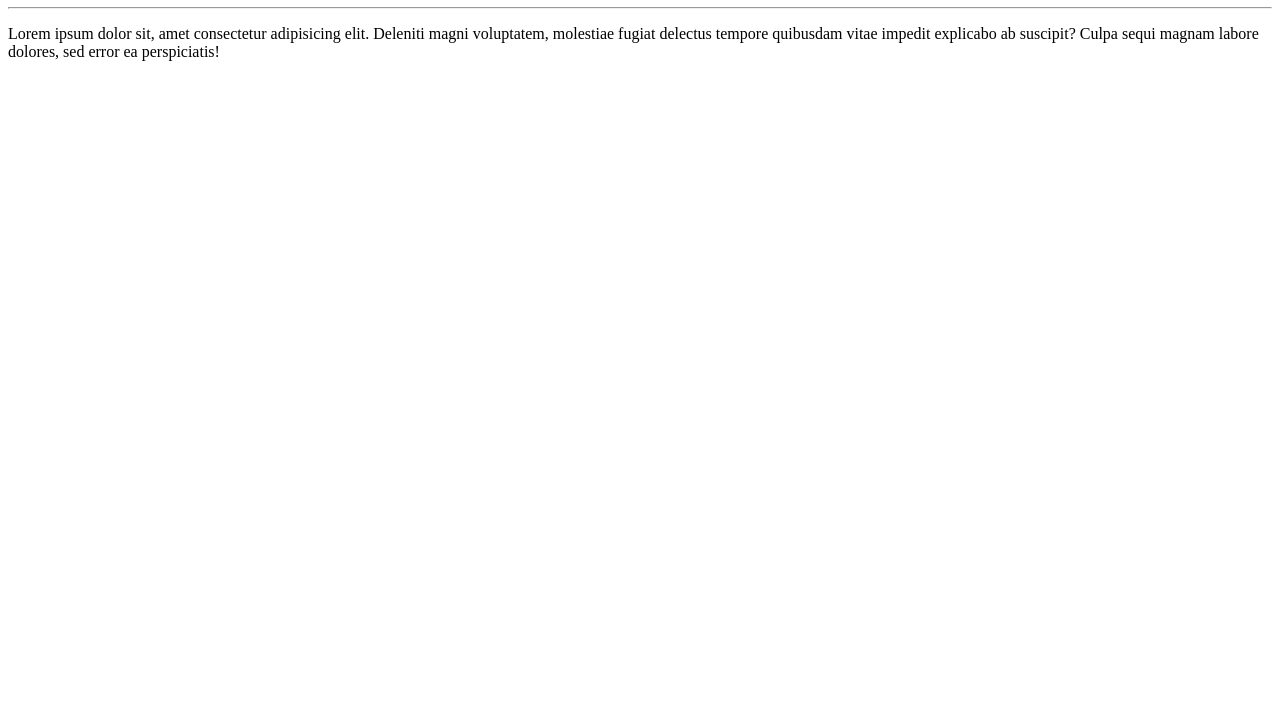
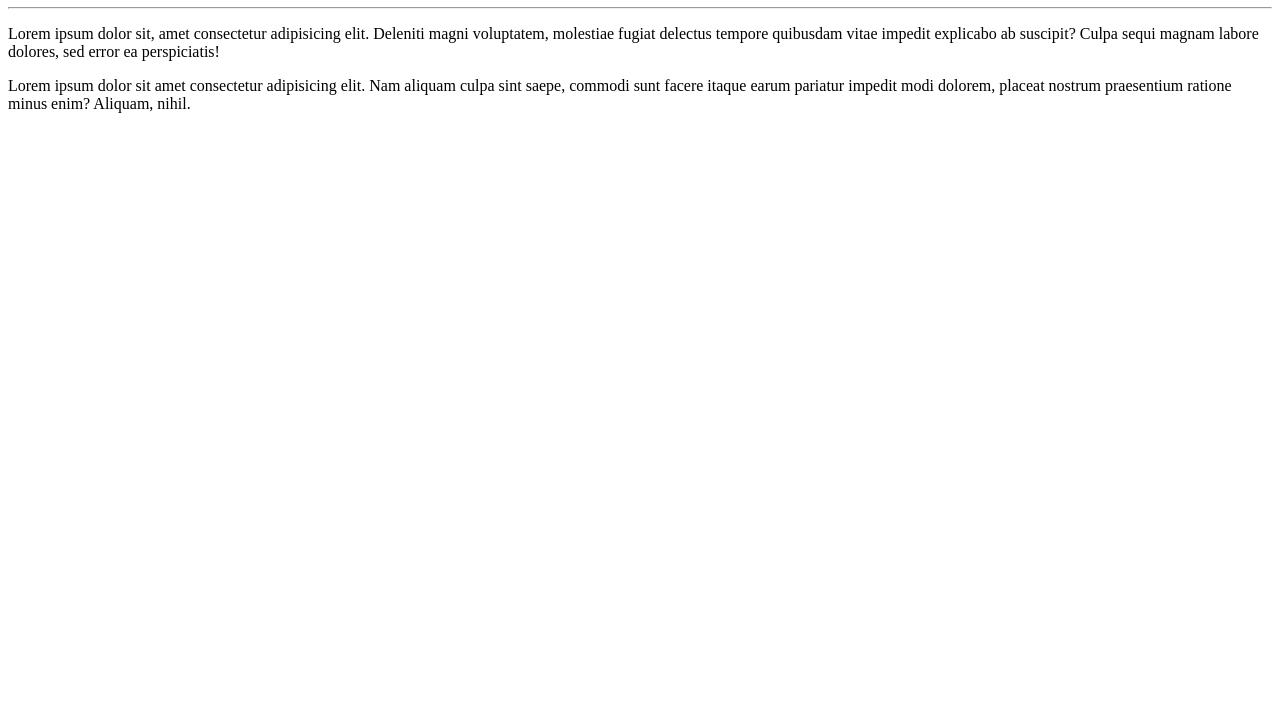
Before and after one commit to SFabiano23/Ola_Mundo, a plain HTML site: page site_exemplo/index.html in a window 1280 px wide. Shown: the part 73-800 px from the top of the page. Drawn offline with Linux system fonts and the light colour scheme.

Commit message:
adicionei um paragrafo

```diff
--- a/site_exemplo/index.html
+++ b/site_exemplo/index.html
@@ -9,5 +9,8 @@
     <h1>Olá Mundo!</h1>
     <hr>
     <p>Lorem ipsum dolor sit, amet consectetur adipisicing elit. Deleniti magni voluptatem, molestiae fugiat delectus tempore quibusdam vitae impedit explicabo ab suscipit? Culpa sequi magnam labore dolores, sed error ea perspiciatis!</p>
+     <p>Lorem ipsum dolor sit amet consectetur adipisicing elit. Nam aliquam culpa sint saepe, commodi sunt facere itaque earum pariatur impedit modi dolorem, placeat nostrum praesentium ratione minus enim? Aliquam, nihil.
+
+     </p>
 </body>
 </html>
```
